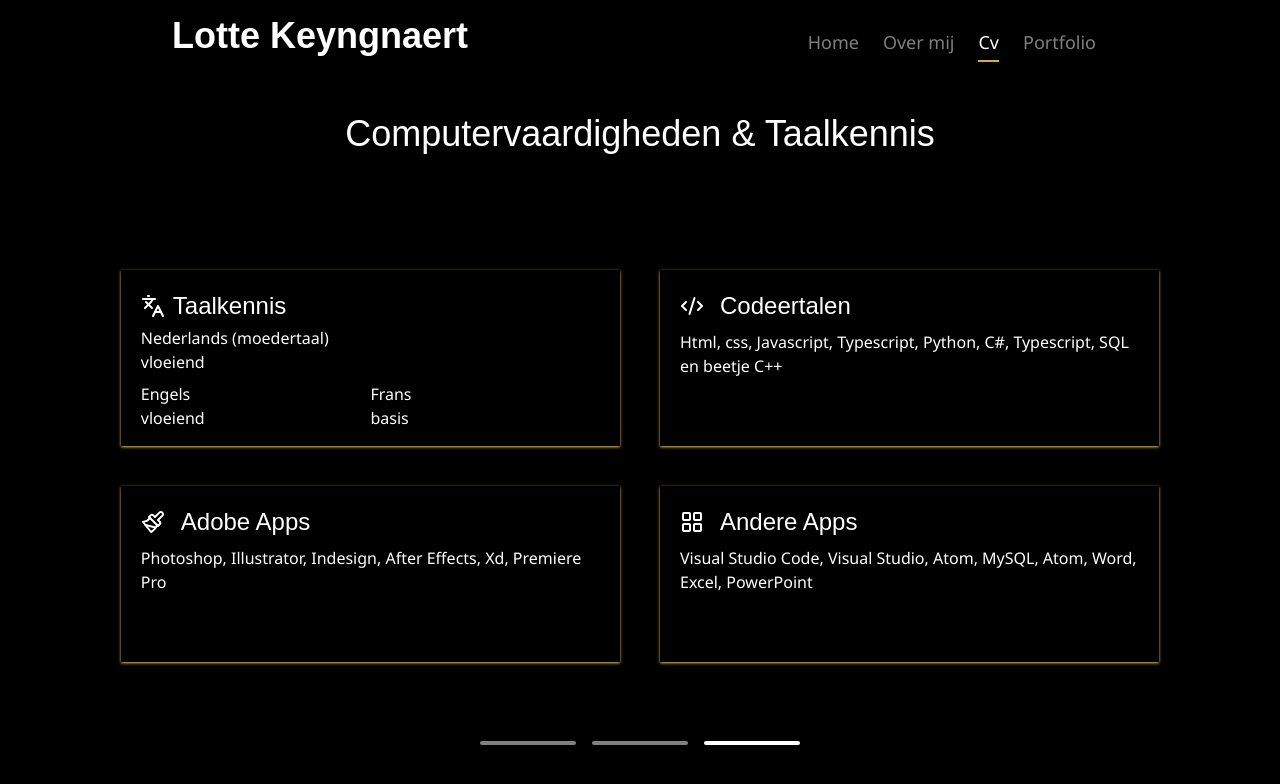
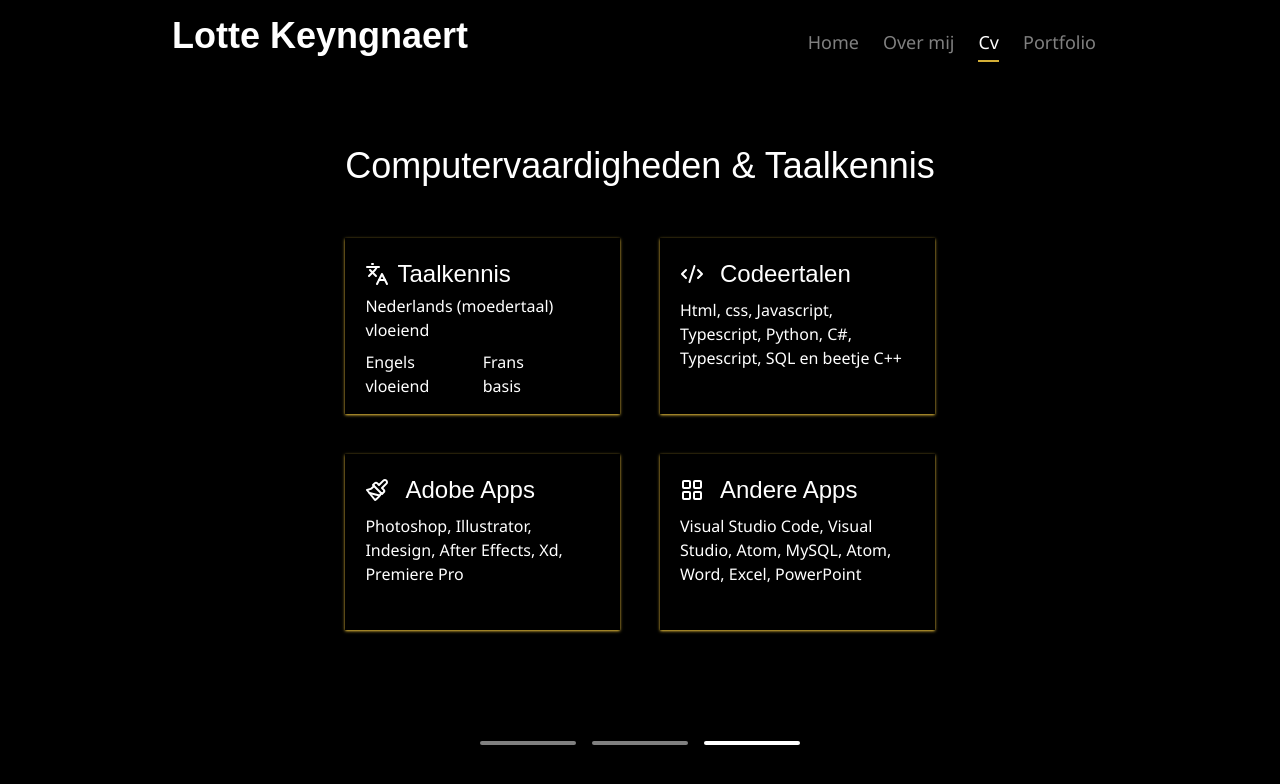
Before and after one commit to KeyngnaertLotte/Portfolio, a React (Vite) app: page /cv in a window 1280 px wide. Shown: the top 784 px of the page. Built offline with nearby package versions, Linux system fonts and the light colour scheme; a web font is replaced by a local one.

Commit message:
feat: taalkennis web done

```diff
--- a/src/components/CV/AppComputervaardigheden.tsx
+++ b/src/components/CV/AppComputervaardigheden.tsx
@@ -1,72 +1,13 @@
-import { useState } from 'react'
 import { Languages, Code2, Paintbrush, LayoutGrid, Layout } from 'lucide-react'
 
 export default () => {
   return (
-    // <div className="flex h-full w-11/12 flex-col items-center text-white">
-    //   <h2 className=" m-8 text-center font-heading text-4xl font-medium">
-    //     Computervaardigheden & Taalkennis
-    //   </h2>
-    //   <div className="flex h-auto w-3/5 flex-wrap justify-center">
-    //     <div className="m-5 h-52 w-2/5 rounded p-5 shadow shadow-accent">
-    //       <h3 className="col-span-2 mb-5 flex flex-row items-center gap-2 font-heading text-2xl font-medium">
-    //         <Languages className="stroke-white" />
-    //         Taalkennis
-    //       </h3>
-    //       <div className='grid grid-cols-2'>
-    //         <p className="col-span-full  font-body">
-    //           Nederlands (moedertaal)
-    //         </p>
-    //         <p className="col-start-1 row-start-3 mb-4 font-body font-light">
-    //           vloeiend
-    //         </p>
-    //         <p className="col-start-1 row-start-4 font-body">Engels</p>
-    //         <p className="col-start-1 row-start-5 font-body font-light">
-    //           vloeiend
-    //         </p>
-    //         <p className="col-start-2 row-start-4 font-body">Frans</p>
-    //         <p className="col-start-2 row-start-5 font-body font-light">
-    //           basis
-    //         </p>
-    //       </div>
-    //     </div>
-    //     <div className="m-5 h-52 w-2/5 rounded p-5 shadow shadow-accent">
-    //       <h3 className="mb-5 flex  flex-row items-center gap-2 font-heading text-2xl font-medium">
-    //         <Code2 className="stroke-white" />
-    //         Codeertalen
-    //       </h3>
-    //       <p className="font-body">
-    //         Html, css, Javascript, Typescript, Python, C#, Typescript, SQL en
-    //         beetje C++
-    //       </p>
-    //     </div>
-    //     <div className="m-5 h-52 w-2/5 rounded p-5 shadow shadow-accent">
-    //       <h3 className="mb-5 flex  flex-row items-center gap-2 font-heading text-2xl font-medium">
-    //         <Paintbrush className="stroke-white" />
-    //         Adobe Apps
-    //       </h3>
-    //       <p className="font-body">
-    //         Photoshop, Illustrator, Indesign, After Effects, Xd, Premiere Pro
-    //       </p>
-    //     </div>
-    //     <div className="m-5 h-52 w-2/5 rounded p-5 shadow shadow-accent">
-    //       <h3 className="mb-5 flex  flex-row items-center gap-2 font-heading text-2xl font-medium">
-    //         <LayoutGrid className="stroke-white" />
-    //         Andere Apps
-    //       </h3>
-    //       <p className="font-body">
-    //         Visual Studio Code, Visual Studio, Atom, MySQL, Atom, Word, Excel,
-    //         PowerPoint
-    //       </p>
-    //     </div>
-    //   </div>
-    // </div>
 
-    <div className="flex h-full flex-col items-center text-white mt-10 tablet:h-4/5 ">
-      <h2 className=" text-center font-heading text-[1.7rem] font-medium leading-8 tablet:text-4xl">
+    <div className="flex h-full flex-col items-center text-white mt-10 tablet:h-4/5  web:w-11/12 ">
+      <h2 className=" text-center font-heading text-[1.7rem] font-medium leading-8 tablet:text-4xl web:m-8 ">
         Computervaardigheden & Taalkennis
       </h2>
-      <div className="flex h-full w-full flex-col justify-center items-center tablet:flex-wrap tablet:flex-row tablet:h-fit tablet:mt-24">
+      <div className="flex h-full w-full flex-col justify-center items-center tablet:flex-wrap tablet:flex-row tablet:h-fit tablet:mt-24  web:h-auto web:w-3/5 web:mt-0">
         <div className="h-fit w-full p-2 border-b-2 border-accent tablet:w-2/5 tablet:h-44 tablet:p-5 tablet:m-5 tablet:shadow tablet:shadow-accent tablet:border-0">
           <h3 className="col-span-2 mb-1 flex flex-row items-center gap-2 font-heading text-2xl font-medium">
             <Languages className="stroke-white" />
```
Also changed, not shown: src/routes/Cv.tsx (+0 -14 lines).
